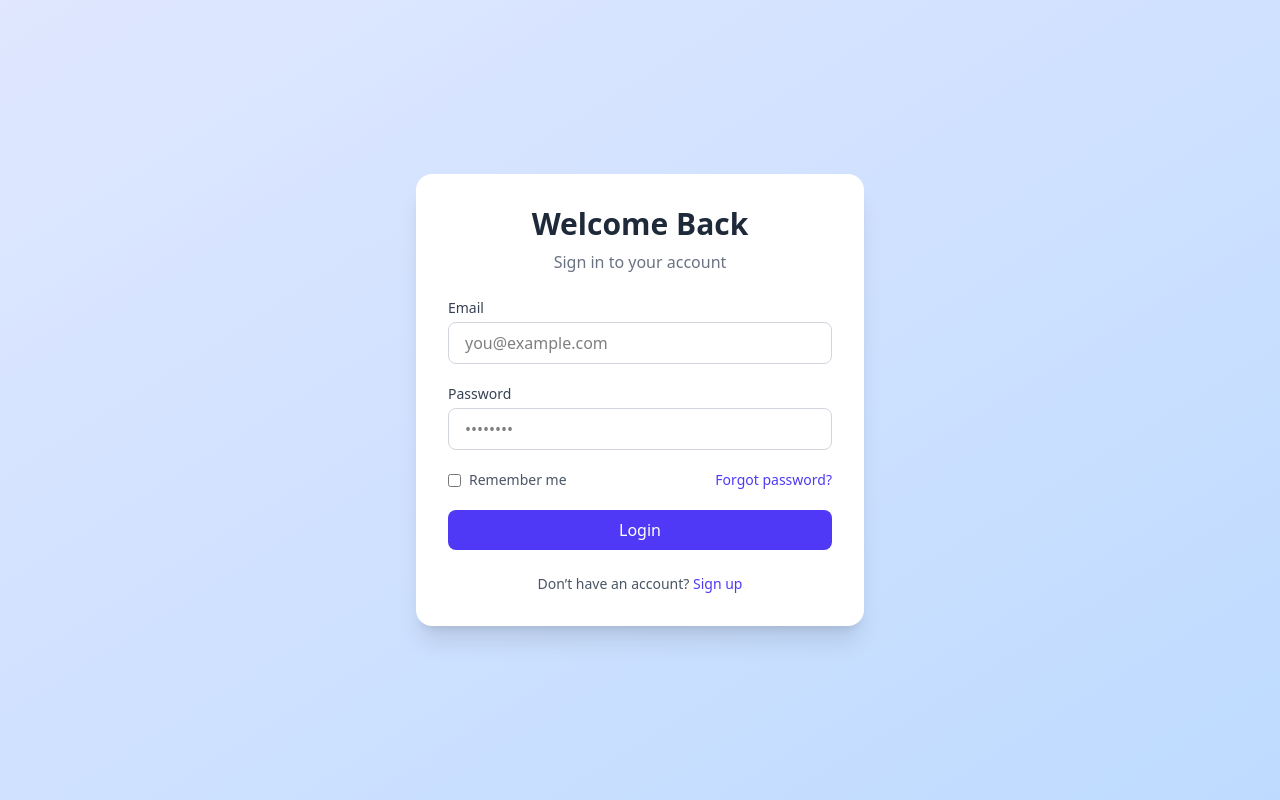
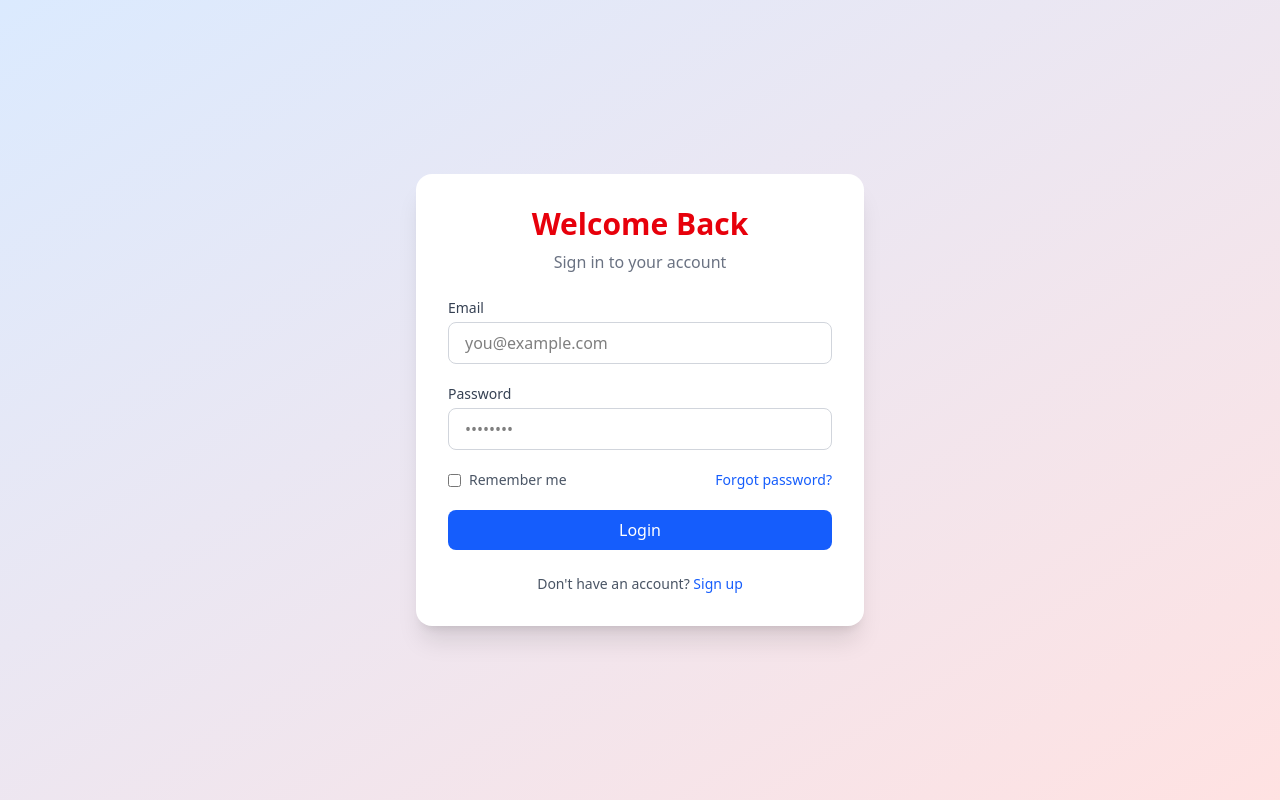
Before and after one commit to BUDHATHOKI-G/CICD_Project, a React (Vite) app in the folder frontend/: page / in a window 1280 px wide. Built offline with nearby package versions, Linux system fonts and the light colour scheme.

Commit message:
changed Login page

```diff
--- a/frontend/src/pages/Login.tsx
+++ b/frontend/src/pages/Login.tsx
@@ -1,3 +1,4 @@
+
 import { useState } from "react";
 import { Link } from "react-router-dom";
 import { api } from "../services/api";
@@ -36,9 +37,9 @@ export default function Login() {
   };
 
   return (
-    <div className="min-h-screen flex items-center justify-center bg-linear-to-br from-indigo-100 to-blue-200">
+    <div className="min-h-screen flex items-center justify-center bg-linear-to-br from-blue-100 to-red-100">
       <div className="bg-white shadow-xl rounded-2xl p-8 w-full max-w-md">
-        <h1 className="text-3xl font-bold text-center text-gray-800 mb-2">
+        <h1 className="text-3xl font-bold text-center text-red-600 mb-2">
           Welcome Back
         </h1>
         <p className="text-center text-gray-500 mb-6">Sign in to your account</p>
@@ -61,7 +62,7 @@ export default function Login() {
               value={email}
               onChange={(e) => setEmail(e.target.value)}
               required
-              className="w-full rounded-lg border border-gray-300 px-4 py-2 focus:ring-2 focus:ring-indigo-500 outline-none"
+              className="w-full rounded-lg border border-gray-300 px-4 py-2 focus:ring-2 focus:ring-blue-500 outline-none"
             />
           </div>
 
@@ -76,7 +77,7 @@ export default function Login() {
               value={password}
               onChange={(e) => setPassword(e.target.value)}
               required
-              className="w-full rounded-lg border border-gray-300 px-4 py-2 focus:ring-2 focus:ring-indigo-500 outline-none"
+              className="w-full rounded-lg border border-gray-300 px-4 py-2 focus:ring-2 focus:ring-blue-500 outline-none"
             />
           </div>
 
@@ -86,7 +87,7 @@ export default function Login() {
               <input type="checkbox" className="rounded" />
               Remember me
             </label>
-            <Link to="/forgotPassword" className="text-indigo-600 hover:underline">
+            <Link to="/forgotPassword" className="text-blue-600 hover:underline">
               Forgot password?
             </Link>
           </div>
@@ -95,15 +96,15 @@ export default function Login() {
           <button
             type="submit"
             disabled={loading}
-            className="w-full bg-indigo-600 hover:bg-indigo-700 text-white py-2 rounded-lg transition font-medium"
+            className="w-full bg-blue-600 hover:bg-blue-700 text-white py-2 rounded-lg transition font-medium"
           >
             {loading ? "Logging in..." : "Login"}
           </button>
         </form>
 
         <p className="mt-6 text-center text-sm text-gray-600">
-          Don’t have an account?{" "}
-          <Link to="/register" className="text-indigo-600 hover:underline">
+          Don't have an account?{" "}
+          <Link to="/register" className="text-blue-600 hover:underline">
             Sign up
           </Link>
         </p>
```
